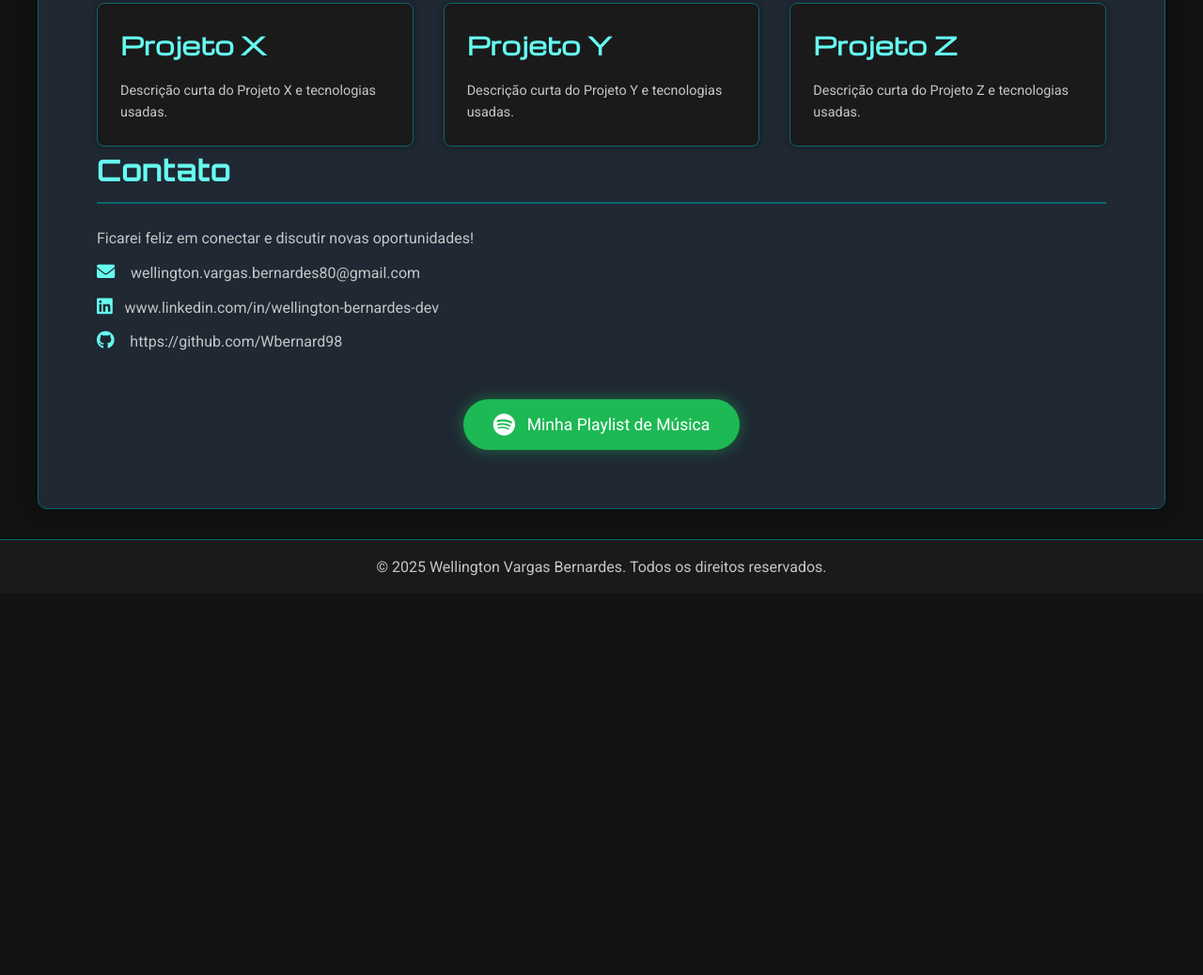
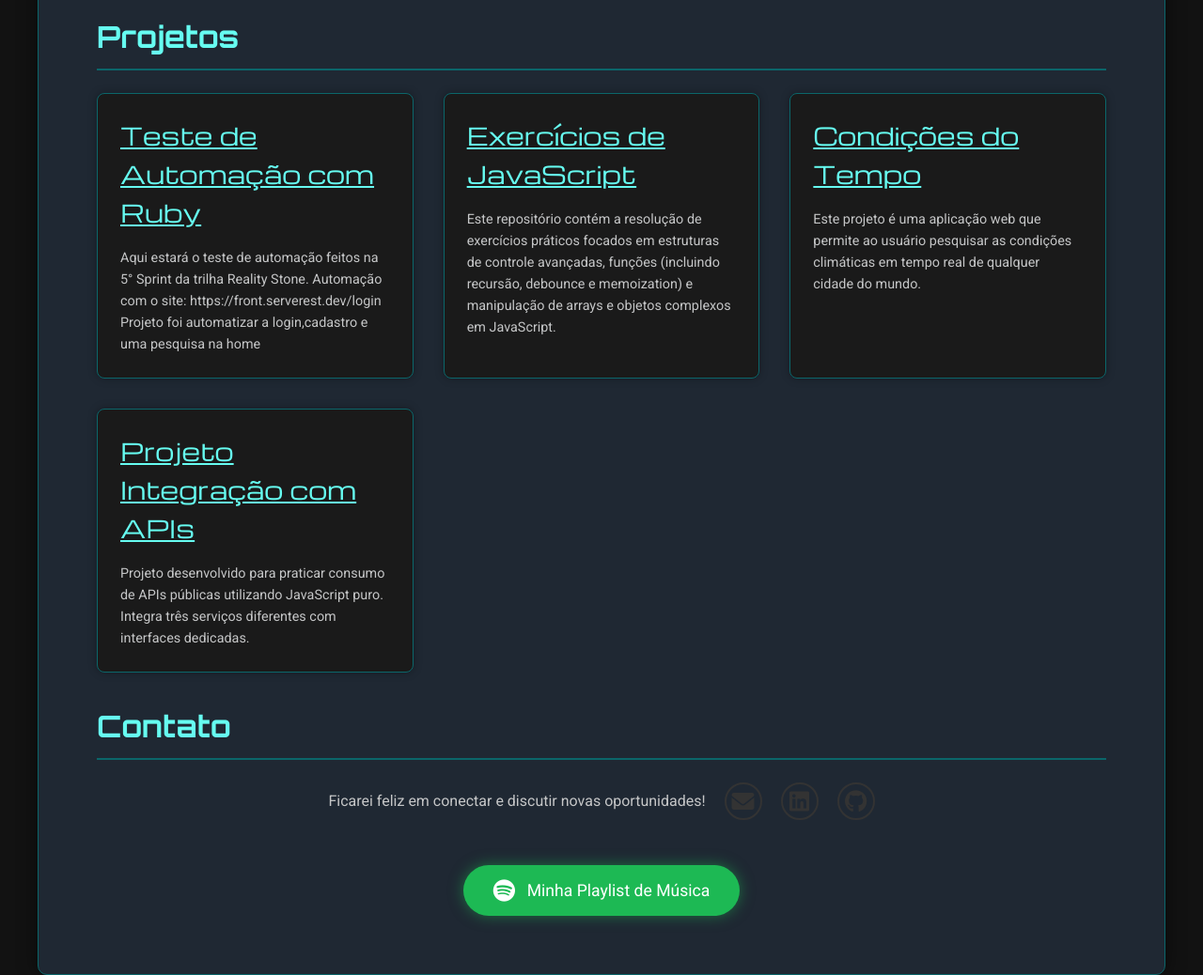
Before and after one commit to Wbernard98/perfil_pessoal, a plain HTML site: page estrutura/perfil.html in a window 1280 px wide. Shown: the part 1538-2576 px from the top of the page at 94% size. Before the commit the page ends 2170 px from the top, so only its background shows below. Drawn offline with nearby package versions, Linux system fonts and the light colour scheme.

Commit message:
atualizando

```diff
--- a/estrutura/perfil.html
+++ b/estrutura/perfil.html
@@ -1,15 +1,14 @@
 <!DOCTYPE html>
 <html lang="pt-br">
+
 <head>
   <meta charset="UTF-8" />
   <meta name="viewport" content="width=device-width, initial-scale=1.0" />
   <title>Meu Perfil - Wellington Vargas Bernardes</title>
   <link rel="stylesheet" href="/stile/styles.css" />
-    <link
-      rel="stylesheet"
-      href="https://cdnjs.cloudflare.com/ajax/libs/font-awesome/6.0.0-beta3/css/all.min.css"
-    />
+  <link rel="stylesheet" href="https://cdnjs.cloudflare.com/ajax/libs/font-awesome/6.0.0-beta3/css/all.min.css" />
 </head>
+
 <body>
   <header class="main-header">
     <nav class="navbar">
@@ -28,11 +27,8 @@
 
   <section class="hero-section">
     <div class="hero-profile-photo-wrapper">
-        <img
-          src="/galeria_de_img/WhatsApp Image 2023-11-20 at 19.53.00.jpeg"
-          alt="Minha Foto de Perfil"
-          class="hero-profile-photo"
-        />
+      <img src="/galeria_de_img/WhatsApp Image 2023-11-20 at 19.53.00.jpeg" alt="Minha Foto de Perfil"
+        class="hero-profile-photo" />
     </div>
     <div class="hero-content">
       <h1>
@@ -49,7 +45,11 @@
       <section id="about-me" class="about-me-section">
         <h2>Sobre Mim</h2>
         <p>
-            Sou Wellington Bernardes, formado em Sistemas para Internet e entusiasta de tecnologia, movido também por uma paixão pelo universo do rock, minha grande inspiração criativa. Meu objetivo é aliar essa afinidade com a tecnologia ao desejo de impactar positivamente o mundo por meio de código bem construído e funcional.
+          Sou Wellington Bernardes, formado em Sistemas para Internet e
+          entusiasta de tecnologia, movido também por uma paixão pelo universo
+          do rock, minha grande inspiração criativa. Meu objetivo é aliar essa
+          afinidade com a tecnologia ao desejo de impactar positivamente o
+          mundo por meio de código bem construído e funcional.
         </p>
       </section>
 
@@ -82,36 +82,60 @@
         <h2>Projetos</h2>
         <div class="projects-grid">
           <div class="project-item">
-              <h3>Projeto X</h3>
-              <p>Descrição curta do Projeto X e tecnologias usadas.</p>
+            <a href="https://github.com/Wbernard98/ProjetoFinal_Wellington_Bernardes_Compass.git">Teste de Automação com
+              Ruby</a>
+            <p>Aqui estará o teste de automação feitos na 5° Sprint da trilha Reality Stone. Automação com o site:
+              https://front.serverest.dev/login Projeto foi automatizar a login,cadastro e uma pesquisa na home</p>
           </div>
           <div class="project-item">
-              <h3>Projeto Y</h3>
-              <p>Descrição curta do Projeto Y e tecnologias usadas.</p>
+            <a href="https://github.com/Wbernard98/lista2-prati.git">Exercícios de JavaScript</a>
+            <p>Este repositório contém a resolução de exercícios práticos focados em estruturas de controle avançadas,
+              funções (incluindo recursão, debounce e memoization) e manipulação de arrays e objetos complexos em
+              JavaScript.</p>
           </div>
           <div class="project-item">
-              <h3>Projeto Z</h3>
-              <p>Descrição curta do Projeto Z e tecnologias usadas.</p>
+            <a href="https://github.com/Wbernard98/condicaodotempo.git">Condições do Tempo</a>
+            <p>
+              Este projeto é uma aplicação web que permite ao usuário
+              pesquisar as condições climáticas em tempo real de qualquer
+              cidade do mundo.
+            </p>
           </div>
+          <div class="project-item">
+            <a href="https://github.com/Wbernard98/Consumindo-API.git">Projeto Integração com APIs</a>
+            <p>
+              Projeto desenvolvido para praticar consumo de APIs públicas utilizando JavaScript puro. Integra três
+              serviços diferentes com interfaces dedicadas.
+            </p>
           </div>
+
       </section>
 
       <section id="contact" class="contact-section">
         <h2>Contato</h2>
         <div class="contact-info">
           <p>Ficarei feliz em conectar e discutir novas oportunidades!</p>
-            <p><i class="fas fa-envelope"></i> wellington.vargas.bernardes80@gmail.com</p>
-            <p><i class="fab fa-linkedin"></i>www.linkedin.com/in/wellington-bernardes-dev</p>
-            <p><i class="fab fa-github"></i> https://github.com/Wbernard98</p>
+          <p>
+            <a href="mailto:wellington.vargas.bernardes80@gmail.com">
+              <i class="fas fa-envelope"></i>
+            </a>
+          </p>
+          <p>
+            <a href="https://www.linkedin.com/in/wellington-bernardes-dev">
+              <i class="fab fa-linkedin"></i>
+            </a>
+          </p>
+          <p>
+            <a href="https://github.com/Wbernard98">
+              <i class="fab fa-github"></i>
+            </a>
+          </p>
         </div>
       </section>
 
       <section class="spotify-section">
-          <a
-            href="https://open.spotify.com/playlist/3fMSeQj1HNsed3JmG4qoyk?si=UgmXQ9n9RJmJR9qN6s448g&pi=hnMeRrv8R8yUh"
-            target="_blank"
-            class="spotify-button"
-          >
+        <a href="https://open.spotify.com/playlist/3fMSeQj1HNsed3JmG4qoyk?si=UgmXQ9n9RJmJR9qN6s448g&pi=hnMeRrv8R8yUh"
+          target="_blank" class="spotify-button">
           <i class="fab fa-spotify"></i> Minha Playlist de Música
         </a>
       </section>
@@ -119,7 +143,10 @@
   </main>
 
   <footer>
-      <p>&copy; 2025 Wellington Vargas Bernardes. Todos os direitos reservados.</p>
+    <p>
+      &copy; 2025 Wellington Vargas Bernardes. Todos os direitos reservados.
+    </p>
   </footer>
 </body>
+
 </html>
--- a/stile/styles.css
+++ b/stile/styles.css
@@ -179,7 +179,7 @@ body {
 .hero-section h1 .typed-line:nth-child(2) {
     animation:
         typing-line 0.5s steps(6, end)forwards,
-       /* blink-caret .75s step-end infinite, cursor ficar piscando */
+        /* blink-caret .75s step-end infinite, cursor ficar piscando */
         remove-caret 0.1s forwards;
     --delay-line2: calc(0.5s + 0.8s + 0.2s);
     animation-delay: var(--delay-line2), var(--delay-line2), calc(var(--delay-line2) + 0.5s);
@@ -188,11 +188,14 @@ body {
 /* Terceira linha: "BERNARDES" (9 caracteres) */
 .hero-section h1 .typed-line:nth-child(3) {
     animation:
-        typing-line 1s steps(9, end) forwards, /* Duração ajustada para 1s */
+        typing-line 1s steps(9, end) forwards,
+        /* Duração ajustada para 1s */
         blink-caret .75s step-end infinite;
-    --delay-line3: calc(0.5s + 0.8s + 0.2s + 0.5s + 0.2s); /* Delay calculado */
+    --delay-line3: calc(0.5s + 0.8s + 0.2s + 0.5s + 0.2s);
+    /* Delay calculado */
     animation-delay: var(--delay-line3), var(--delay-line3);
 }
+
 .hero-section p {
     font-family: 'Orbitron', sans-serif;
     font-size: 1.5rem;
@@ -289,9 +292,11 @@ body {
     font-size: 2rem;
     margin-bottom: 1.5rem;
     padding-bottom: 0.5rem;
+    padding-top: 2rem;
     border-bottom: 2px solid var(--color-metallic-blue);
 }
-.about-me-section p{
+
+.about-me-section p {
     font-size: 1.3rem;
     padding: 2px 2px;
     line-height: 1.8;
@@ -324,11 +329,18 @@ body {
     transition: transform 0.3s ease, box-shadow 0.3s ease;
 }
 
+.skill-item a,
+.project-item a {
+    font-family: 'Michroma', sans-serif;
+    color: var(--color-accent-blue);
+    margin-bottom: 1rem;
+    font-size: 1.6rem;
+}
+
 .skill-item h3,
 .project-item h3 {
     font-family: 'Michroma', sans-serif;
     color: var(--color-accent-blue);
-    margin-bottom: 1rem;
     font-size: 1.6rem;
 }
 
@@ -336,20 +348,41 @@ body {
 .project-item p {
     font-size: 0.9rem;
     color: var(--color-text-light);
+    padding-top: 1rem;
 }
 
 /* --- Seção de Contato --- */
-.contact-info p {
-    margin-bottom: 0.7rem;
-    color: var(--color-text-light);
+.contact-info {
+  display: flex;
+  flex-direction: row;
+  align-items: center;
+  justify-content: center;
+  gap: 20px;
 }
 
-.contact-info i {
-    color: var(--color-accent-blue);
-    margin-right: 0.8rem;
-    font-size: 1.2rem;
+.contact-info p {
+  margin: 0;
 }
 
+.contact-info a {
+  display: flex;
+  justify-content: center;
+  align-items: center;
+  width: 40px;
+  height: 40px;
+  font-size: 24px;
+  color: #333;
+  text-decoration: none;
+  border: 2px solid #333;
+  border-radius: 50%;
+  transition: all 0.3s ease;
+}
+
+.contact-info a:hover {
+  color: #007bff;
+  border-color: #007bff;
+  transform: translateY(-3px);
+}
 /* --- Seção Spotify --- */
 .spotify-section {
     text-align: center;
```
Lines whose indentation alone changed are shown as unchanged.
